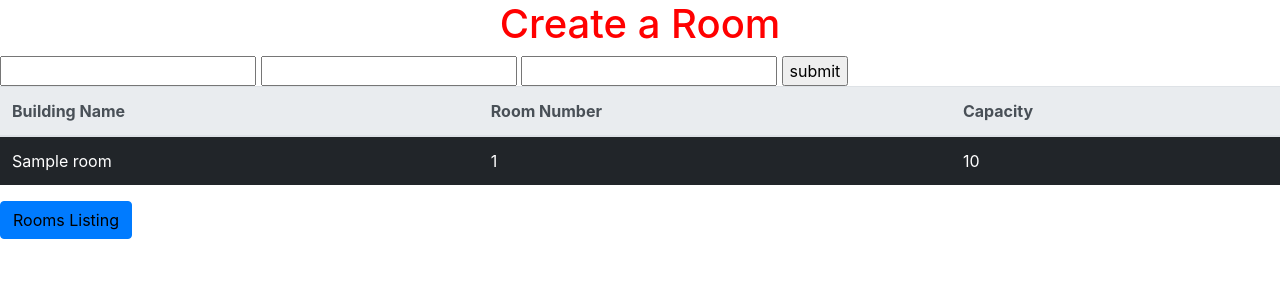
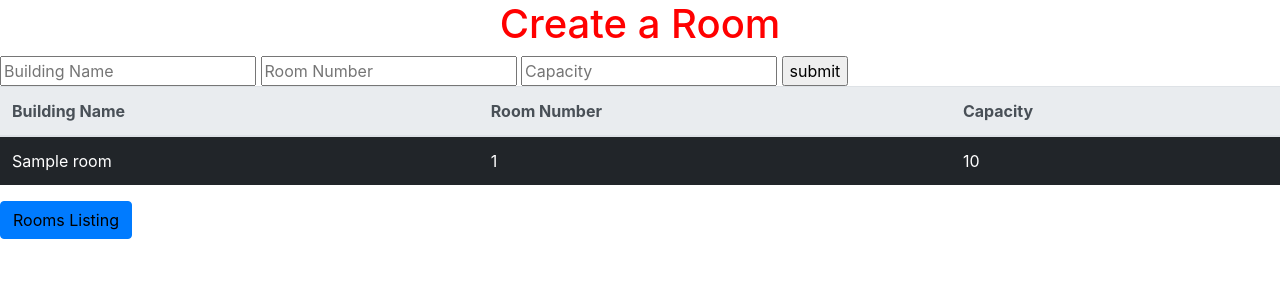
Before and after one commit to ahmed217/EECE4081_Rooms, a Flask app: page /create in a window 1280 px wide. Shown: the top 300 px of the page. Run offline with Flask 2, Linux system fonts and the light colour scheme; tables that the repository leaves empty hold one stand-in row (values such as "Sample post"); some libraries are stand-ins or nearby versions.

Commit message:
placeholders

```diff
--- a/templates/create.html
+++ b/templates/create.html
@@ -15,9 +15,9 @@
 	<h1 style = "color:red;text-align:center;">{{ title }}</h1>
 
 	<form method="POST" action="/create">
-		<input name ="name" 		type="text">
-		<input name ="number" 		type="number">
-		<input name ="capacity" 	type="number">
+		<input name ="name" 		type="text"		placeholder="Building Name">
+		<input name ="number" 		type="number"	placeholder="Room Number">
+		<input name ="capacity" 	type="number"	placeholder="Capacity">
 		<input 						type="submit" 	value="submit">
 	</form>
 
```
